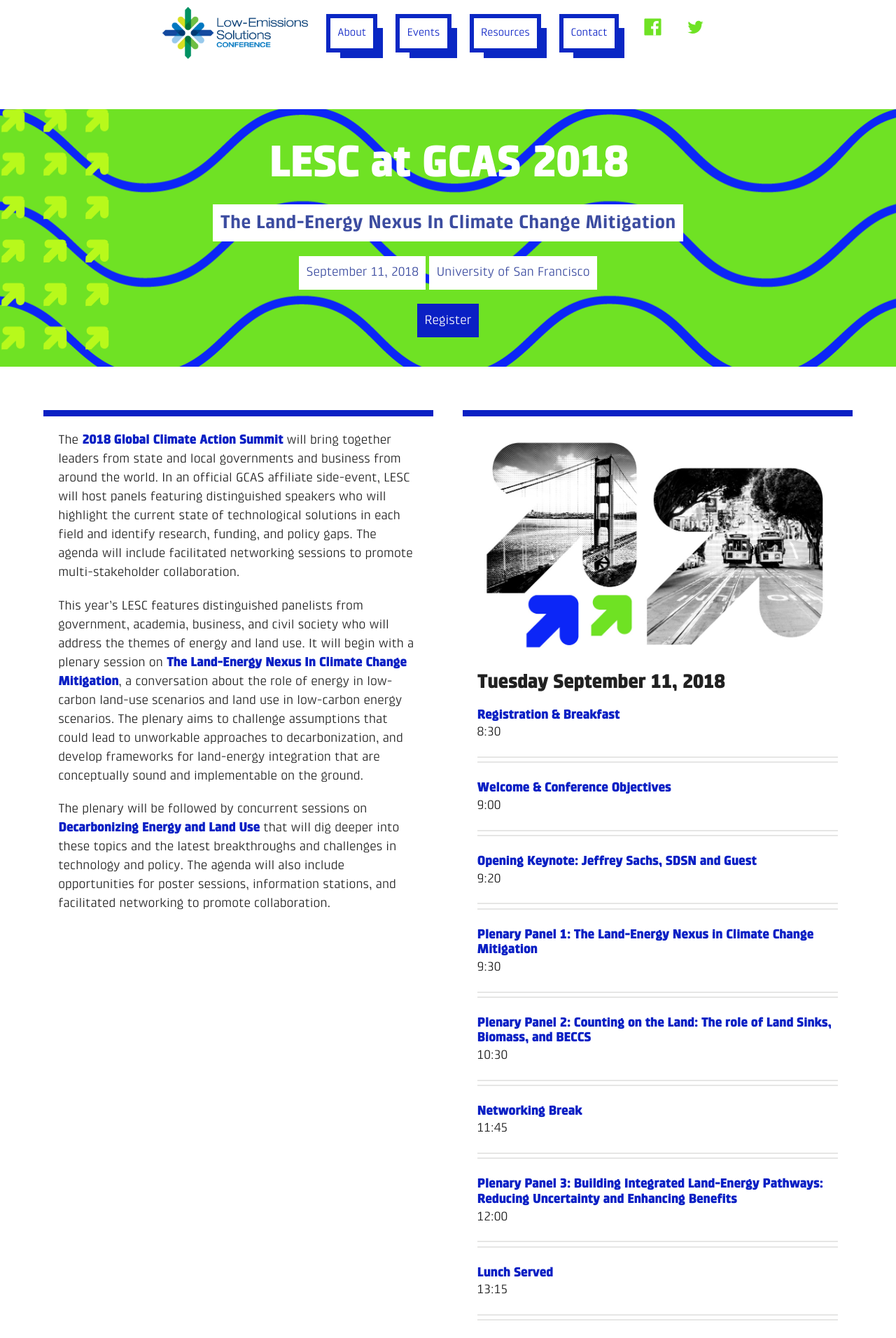
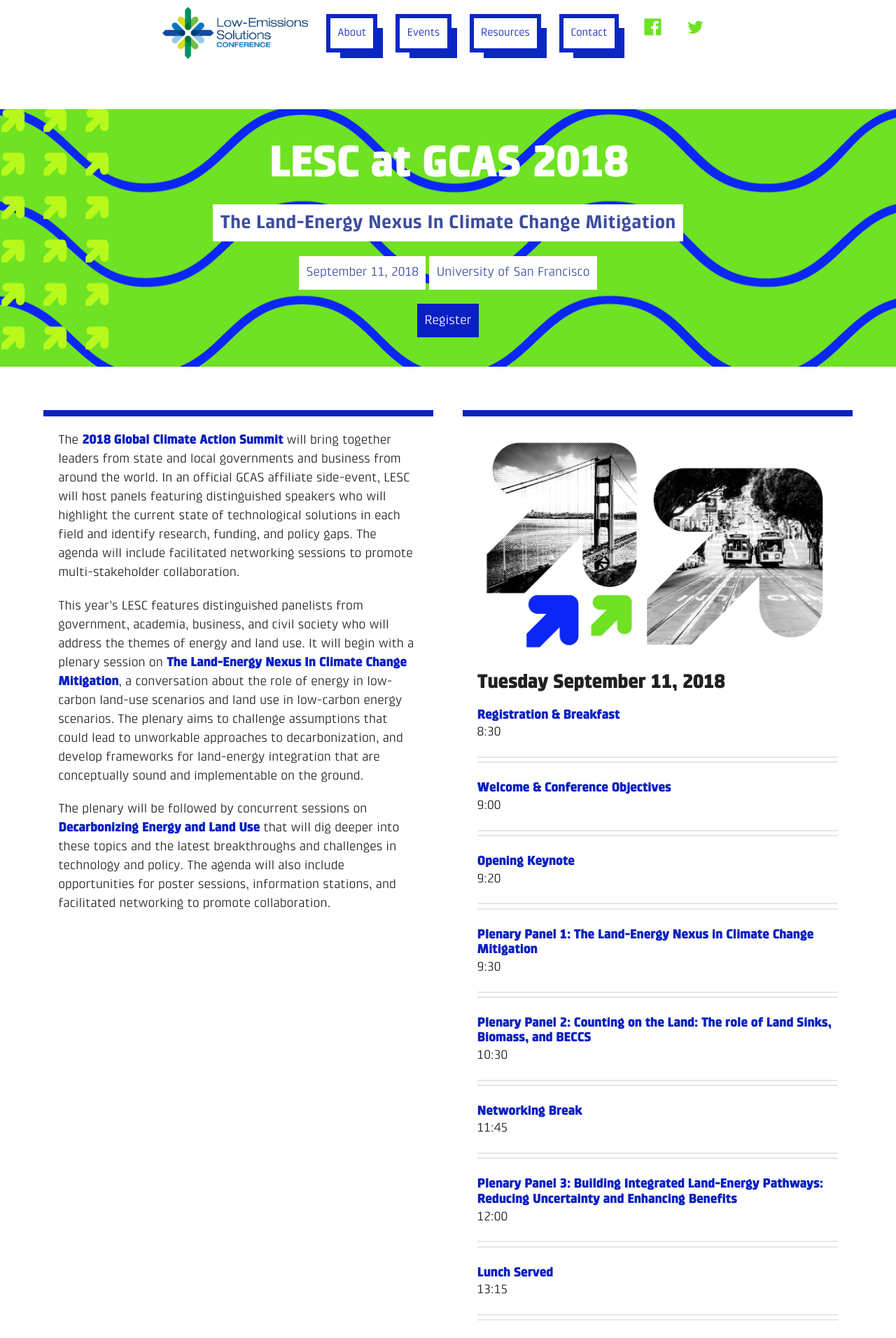
Before and after one commit to ryanswaney/lesc-jekyll, a Jekyll site: the page built from _event/lesc-gcas.markdown, in a window 1280 px wide. Shown: the top 1912 px of the page at 70% size. Built offline with Jekyll 4.4.1, drawn with Linux system fonts in a browser that asks for light colours; nearby versions of some CDN libraries.

Commit message:
Updated GCAS agenda

```diff
--- a/_event/lesc-gcas.markdown
+++ b/_event/lesc-gcas.markdown
@@ -14,8 +14,7 @@
   funding, and policy gaps.
 schedule-text: "![San Francisco](/uploads/lesc-gsca-sanfran-collage_144_bg.jpg)\n\n#
   Tuesday September 11, 2018\n\n## Registration & Breakfast  \n8:30\n\n---\n\n## Welcome
-  & Conference Objectives\n9:00\n\n---\n\n## Opening Keynote: Jeffrey Sachs, SDSN
-  and Guest\n9:20\n\n---\n\n## Plenary Panel 1: The Land-Energy Nexus in Climate Change
+  & Conference Objectives\n9:00\n\n---\n\n## Opening Keynote\n9:20\n\n---\n\n## Plenary Panel 1: The Land-Energy Nexus in Climate Change
   Mitigation\n9:30\n\n---\n\n## Plenary Panel 2: Counting on the Land: The role of
   Land Sinks, Biomass, and BECCS\n10:30\n\n---\n\n## Networking Break\n11:45\n\n---\n\n##
   Plenary Panel 3: Building Integrated Land-Energy Pathways: Reducing Uncertainty
```
